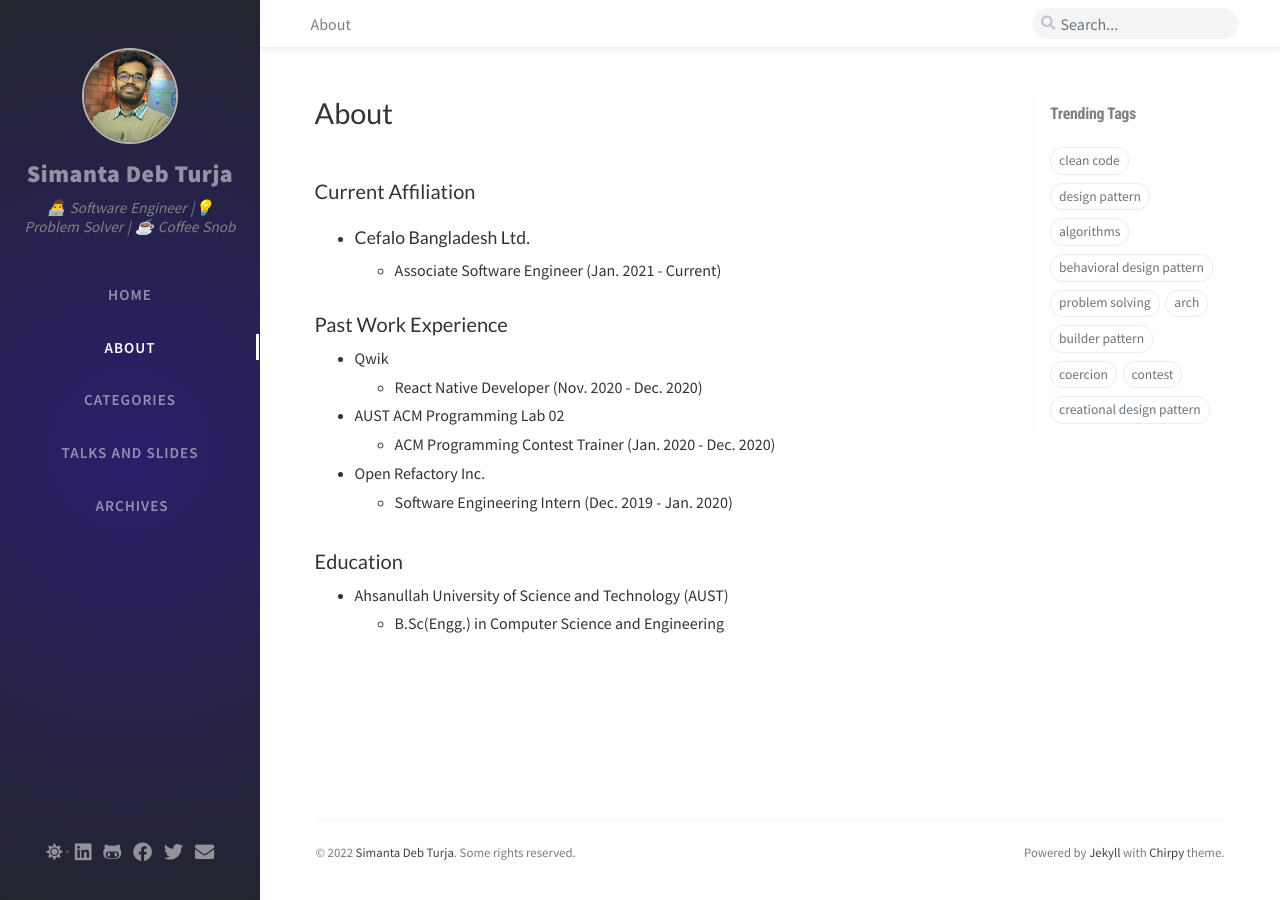
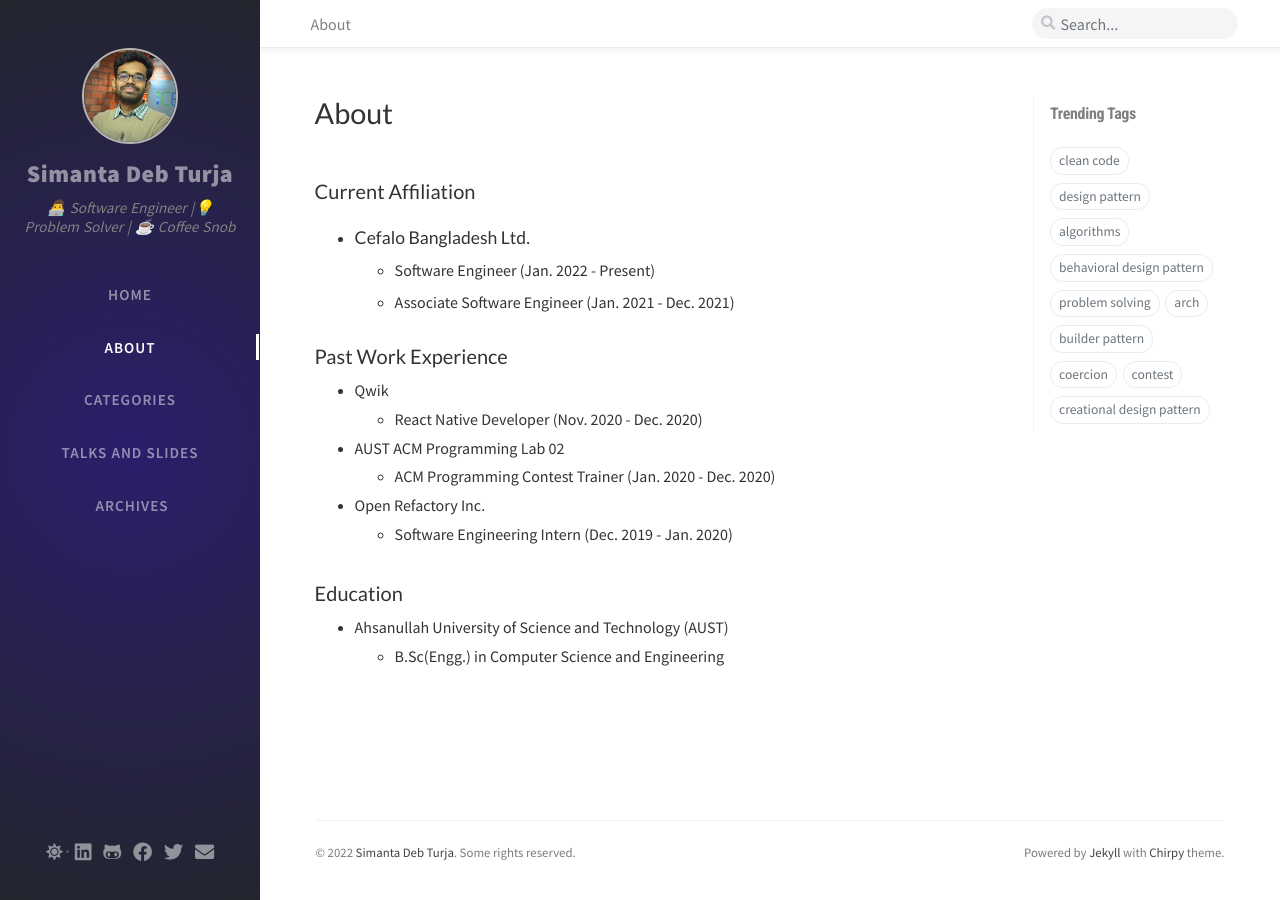
Before and after one commit to simantaturja/simantaturja.github.io, a Jekyll site: the page built from _tabs/about.md, in a window 1280 px wide. Built offline with Jekyll 4.4.1, drawn with Linux system fonts in a browser that asks for light colours; nearby versions of some CDN libraries; comment, search, counter and statistics services are not loaded.

Commit message:
Update about.md

```diff
--- a/_tabs/about.md
+++ b/_tabs/about.md
@@ -7,7 +7,8 @@ order: 1
 
 ### Current Affiliation
 - ##### Cefalo Bangladesh Ltd.
-    - ###### Associate Software Engineer (Jan. 2021 - Current)
+    - ###### Software Engineer (Jan. 2022 - Present)
+    - ###### Associate Software Engineer (Jan. 2021 - Dec. 2021)
 
 
 ### Past Work Experience
```
